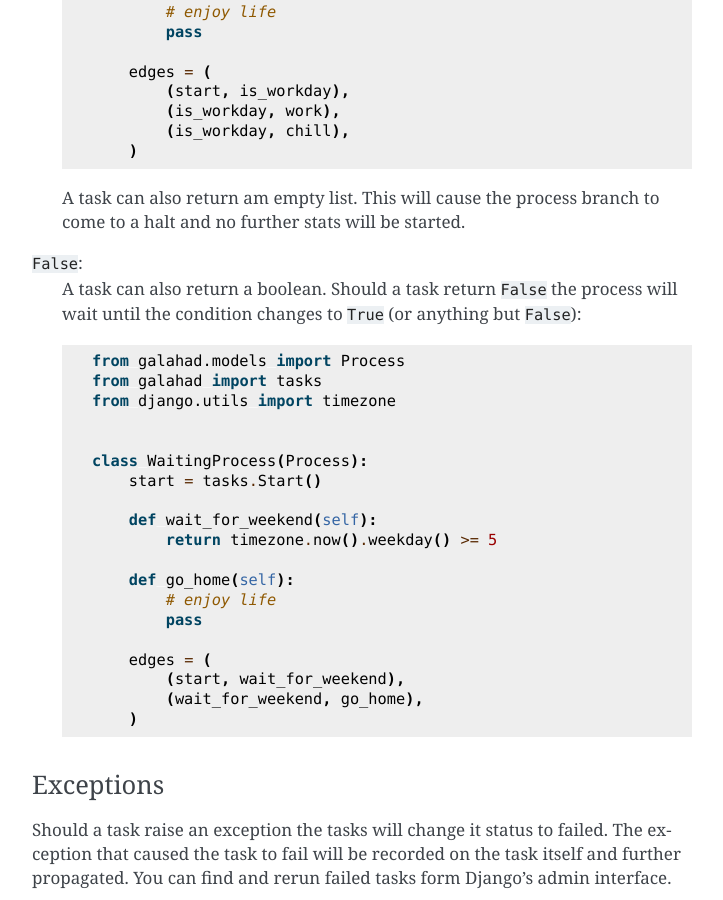
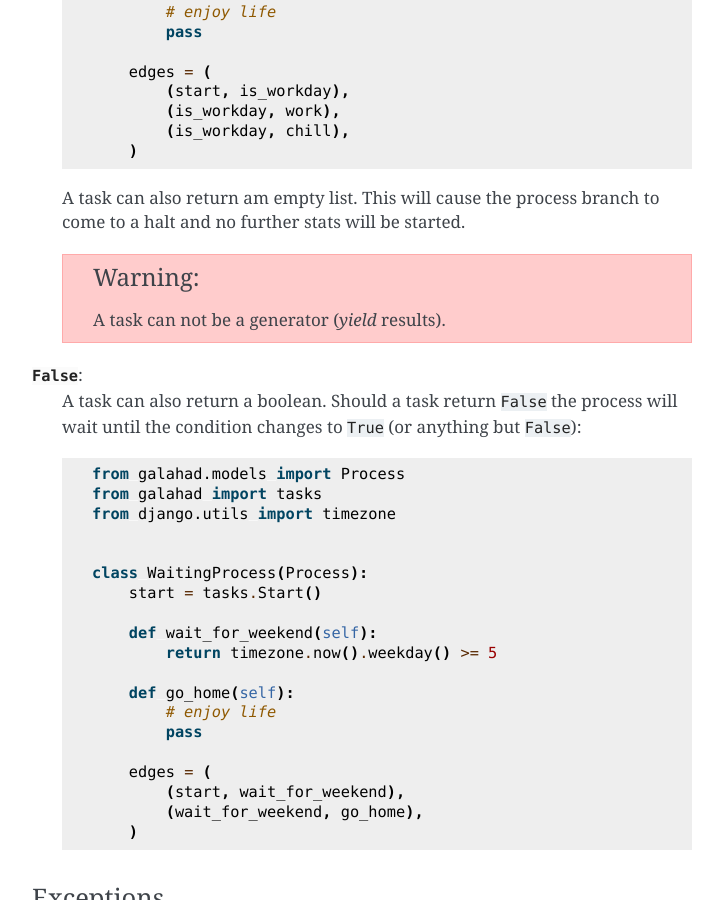
Before and after one commit to codingjoe/joeflow, a Sphinx documentation site: the page built from docs/tasks.rst, in a window 1280 px wide and 900 px high, scrolled down 1666 px. Shown: the whole window, without its empty margins (388-1111 px from the left). Built offline with Sphinx 7.4.7, drawn with Linux system fonts in a browser that asks for light colours.

Commit message:
Further improve documentation

```diff
--- a/docs/tasks.rst
+++ b/docs/tasks.rst
@@ -45,11 +45,11 @@ Return values
 Machine tasks have three different allowed return values all of which will
 cause the process to behave differently:
 
-``None``:
+:class:`None`:
     If a task returns ``None`` or anything at all the process will just
     proceed as planed and follow all outgoing edges and execute the nexttasks.
 
-``Iterable``:
+:class:`Iterable`:
     A task can return also an explicit list of tasks that should be executed
     next. This can be used to create exclusive gateways::
 
@@ -84,7 +84,10 @@ cause the process to behave differently:
     A task can also return am empty list. This will cause the process branch
     to come to a halt and no further stats will be started.
 
-``False``:
+    .. warning::
+        A task can not be a generator (*yield* results).
+
+:class:`False`:
     A task can also return a boolean. Should a task return ``False`` the
     process will wait until the condition changes to ``True`` (or anything but
     ``False``)::
```
